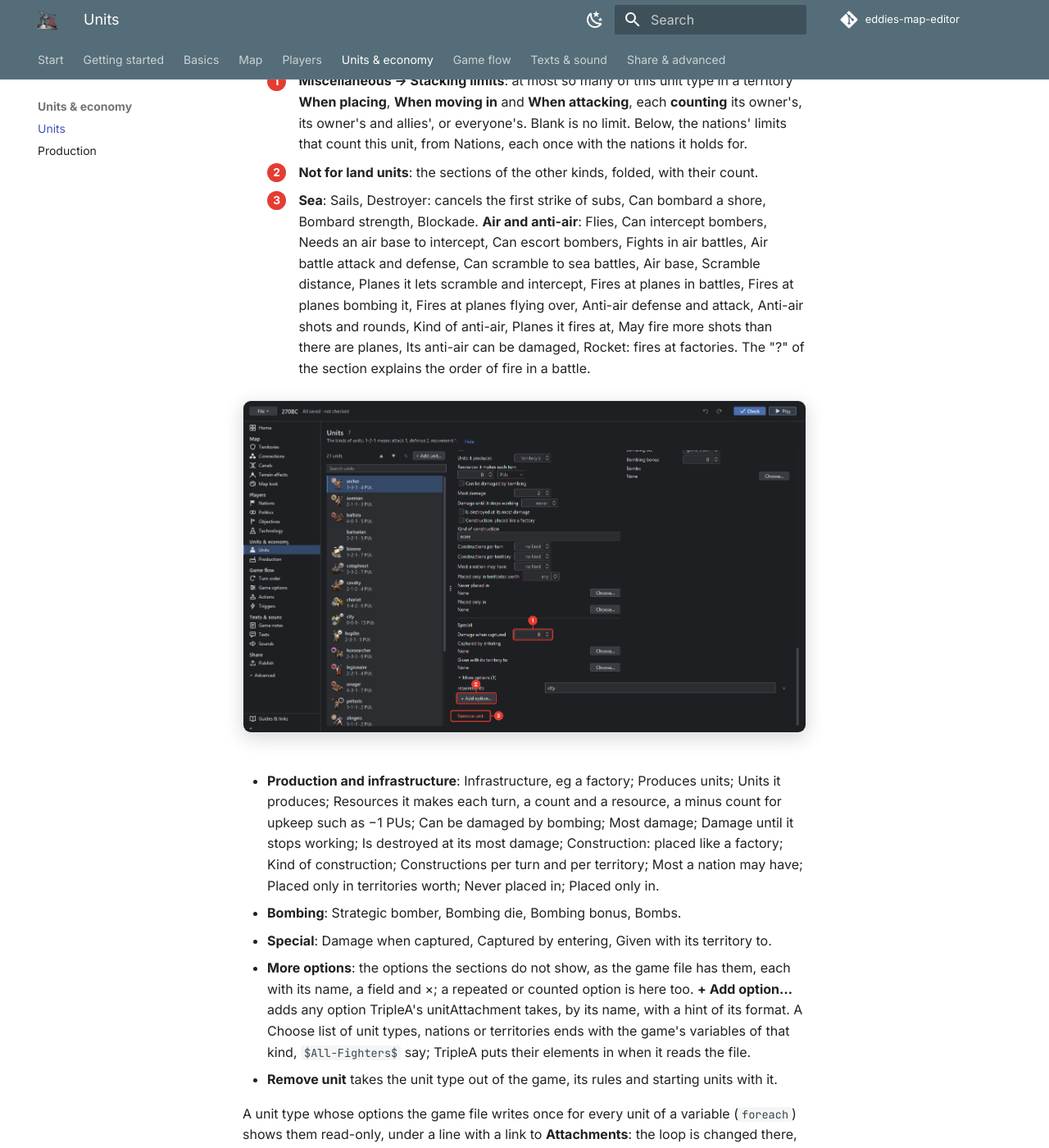
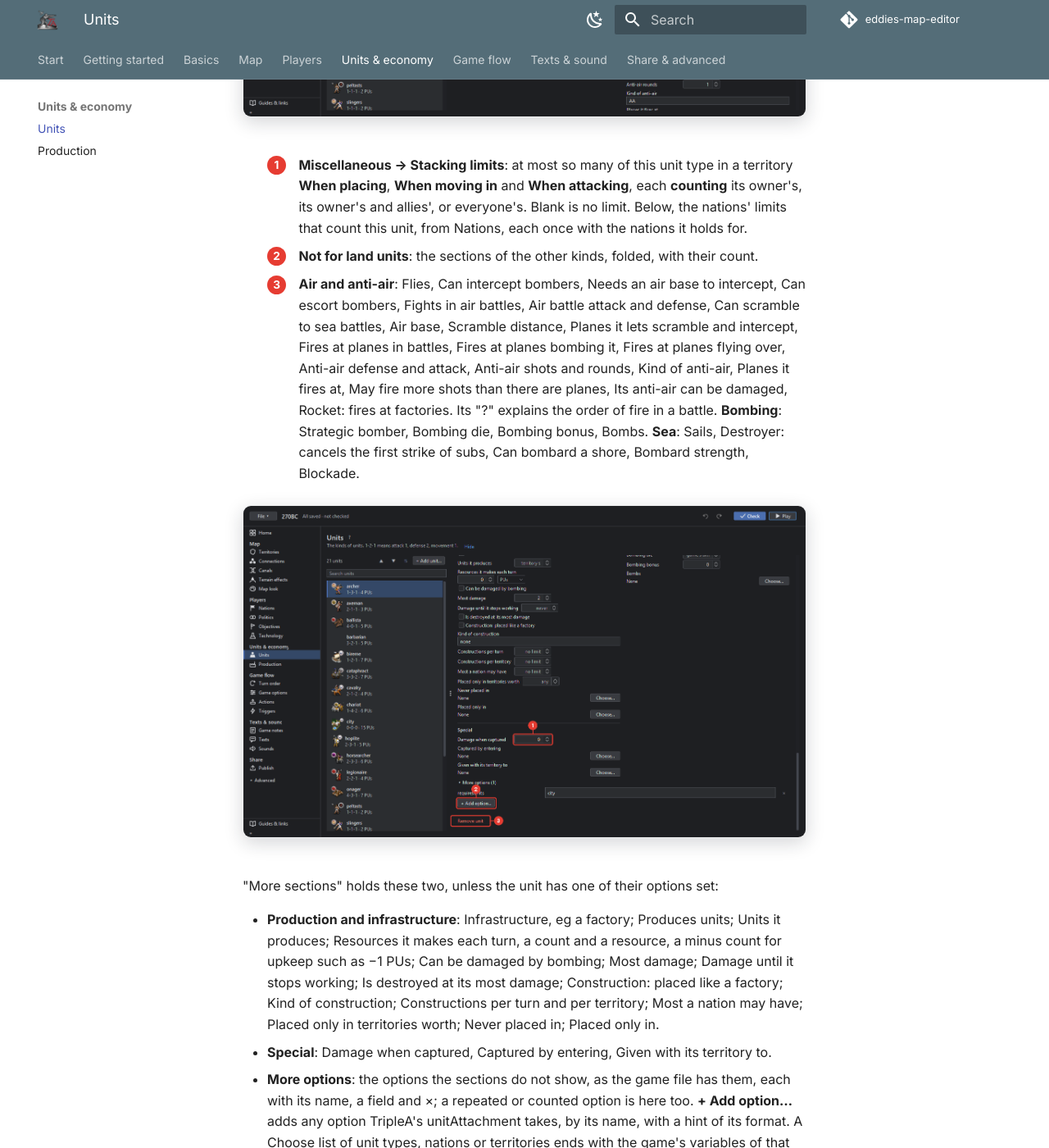
Before and after one commit to xXEddieXxx/eddies-map-editor, an MkDocs documentation site: the page built from docs/guide/units.md, in a window 1280 px wide and 1400 px high, scrolled down 3135 px. Shown: the whole window at 82% size. Built offline with MkDocs 1.6.1 and Material for MkDocs 9.7.7, drawn with Linux system fonts in a browser that asks for light colours; comment, search, counter and statistics services are not loaded; some of the changed text lies outside the part shown.

Commit message:
Units' sections come as battle, movement, the rest; Bombing shows for air units; the sections of no kind fold into More sections (#36)

```diff
--- a/docs/guide/units.md
+++ b/docs/guide/units.md
@@ -40,7 +40,10 @@ for an option is in the tool tip of its label.
 
 Each section shows its common options and those set; the rest wait behind its More row. A section
 that is not for the unit's kind, for example Sea for a land unit, is folded into "Not for land
-units" with the others.
+units" with the others; Production and infrastructure and Special, which are for no kind but
+rarer, wait in "More sections". The sections come in this order: what the unit does in a battle (Combat,
+Gives support, Air and anti-air, Bombing, Sea), how it moves (Movement, Transport and carrier),
+then the rest (Miscellaneous, Production and infrastructure, Special).
 
 - **Combat**: Dice when attacking, Dice when defending, Fires first: its hits take no shot back,
   Artillery: supports infantry, Gets the support of artillery; more: Takes its best die instead of
@@ -68,16 +71,19 @@ units" with the others.
    owner's and allies', or everyone's. Blank is no limit. Below, the nations' limits that count
    this unit, from Nations, each once with the nations it holds for.
 2. **Not for land units**: the sections of the other kinds, folded, with their count.
-3. **Sea**: Sails, Destroyer: cancels the first strike of subs, Can bombard a shore, Bombard
-   strength, Blockade. **Air and anti-air**: Flies, Can intercept bombers, Needs an air base to
-   intercept, Can escort bombers, Fights in air battles, Air battle attack and defense, Can
-   scramble to sea battles, Air base, Scramble distance, Planes it lets scramble and intercept,
-   Fires at planes in battles, Fires at planes bombing it, Fires at planes flying over, Anti-air
-   defense and attack, Anti-air shots and rounds, Kind of anti-air, Planes it fires at, May fire
-   more shots than there are planes, Its anti-air can be damaged, Rocket: fires at factories.
-   The "?" of the section explains the order of fire in a battle.
+3. **Air and anti-air**: Flies, Can intercept bombers, Needs an air base to intercept, Can escort
+   bombers, Fights in air battles, Air battle attack and defense, Can scramble to sea battles,
+   Air base, Scramble distance, Planes it lets scramble and intercept, Fires at planes in
+   battles, Fires at planes bombing it, Fires at planes flying over, Anti-air defense and attack,
+   Anti-air shots and rounds, Kind of anti-air, Planes it fires at, May fire more shots than
+   there are planes, Its anti-air can be damaged, Rocket: fires at factories. Its "?" explains
+   the order of fire in a battle. **Bombing**: Strategic bomber, Bombing die, Bombing bonus,
+   Bombs. **Sea**: Sails, Destroyer: cancels the first strike of subs, Can bombard a shore,
+   Bombard strength, Blockade.
 
-![Units, production, bombing, special, more options](img/units-4.png)
+![Units, production, special, more options](img/units-4.png)
+
+"More sections" holds these two, unless the unit has one of their options set:
 
 - **Production and infrastructure**: Infrastructure, eg a factory; Produces units; Units it
   produces; Resources it makes each turn, a count and a resource, a minus count for upkeep such
```
Also changed, not shown: other parts of docs/guide/units.md (+0 -1 lines), CHANGELOG.md (+5 -0 lines), 3 other files.
